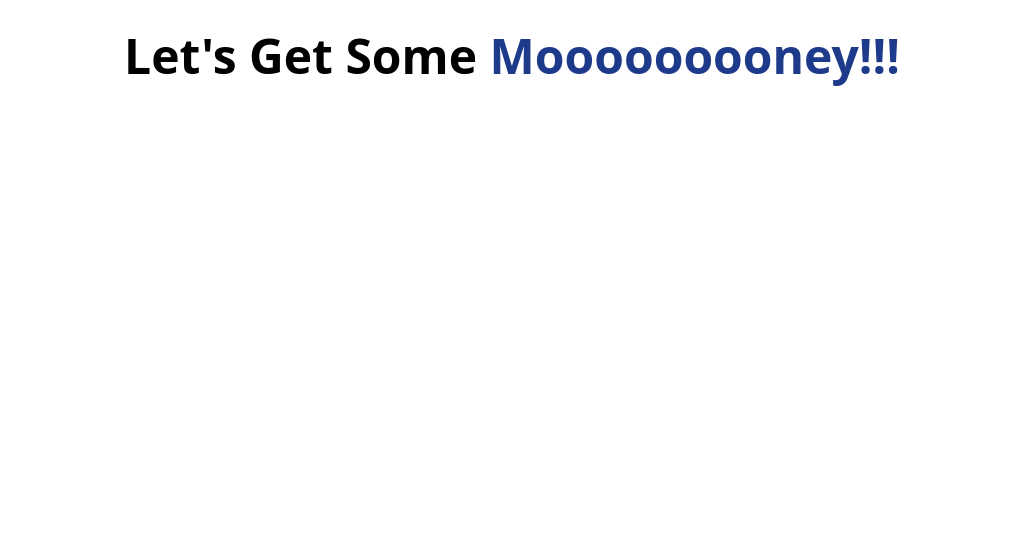
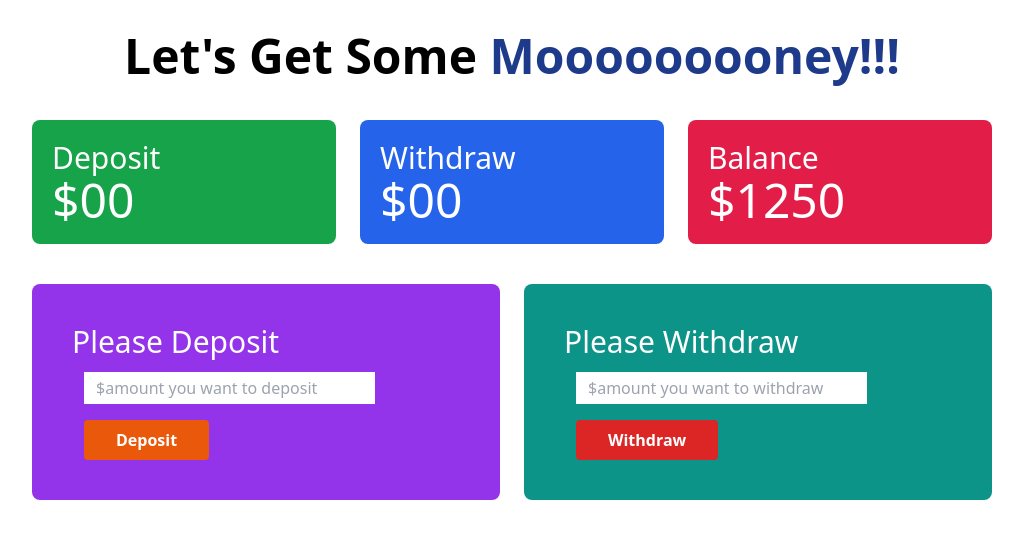
Before and after one commit to EhsanEIK/father-bank-website, a plain HTML site: page bank.html in a window 1280 px wide. Shown: the whole page, without its empty margins (128-1151 px from the left). Drawn offline with nearby package versions, Linux system fonts and the light colour scheme.

Commit message:
completed bank html page

```diff
--- a/bank.html
+++ b/bank.html
@@ -20,6 +20,43 @@
         </section>
     </header>
 
+    <main>
+        <section class="mt-10">
+            <div class="grid grid-cols-3 gap-6 w-9/12 mx-auto text-white">
+                <div class="bg-green-600 p-5 rounded-lg">
+                    <h1 class="text-3xl">Deposit</h1>
+                    <h1 class="text-5xl">$00</h1>
+                </div>
+                <div class="bg-blue-600 p-5 rounded-lg">
+                    <h1 class="text-3xl">Withdraw</h1>
+                    <h1 class="text-5xl">$00</h1>
+                </div>
+                <div class="bg-rose-600	 p-5 rounded-lg">
+                    <h1 class="text-3xl">Balance</h1>
+                    <h1 class="text-5xl">$1250</h1>
+                </div>
+            </div>
+        </section>
+        <section class="mt-10">
+            <div class="grid grid-cols-2 gap-6 w-9/12 mx-auto text-white">
+                <div class="bg-purple-600 p-10 rounded-lg">
+                    <h1 class="text-3xl">Please Deposit</h1>
+                    <input type="text" id="deposit-field" class="block w-9/12 m-3 px-3 py-1"
+                        placeholder="$amount you want to deposit">
+                    <button id="btn-deposit"
+                        class="bg-orange-600 text-white font-semibold rounded ml-3 mt-1 px-8 py-2 hover:bg-blue-800 ">Deposit</button>
+                </div>
+                <div class="bg-teal-600 p-10 rounded-lg">
+                    <h1 class="text-3xl">Please Withdraw</h1>
+                    <input type="text" id="withdraw-field" class="block w-9/12 m-3 px-3 py-1"
+                        placeholder="$amount you want to withdraw">
+                    <button id="btn-withdraw"
+                        class="bg-red-600 text-white font-semibold rounded ml-3 mt-1 px-8 py-2 hover:bg-blue-800 ">Withdraw</button>
+                </div>
+            </div>
+        </section>
+    </main>
+
 </body>
 
 </html>
--- a/js/login.js
+++ b/js/login.js
@@ -5,7 +5,7 @@ document.getElementById('btn-login').addEventListener('click', function () {
     const passwordField = document.getElementById('user-password');
     const password = passwordField.value;
 
-    if (email == 'temp@gmail.com' && password == 'passwor') {
+    if (email == 'temp@gmail.com' && password == 'password') {
         window.location.href = 'bank.html';
     }
     else {
```
